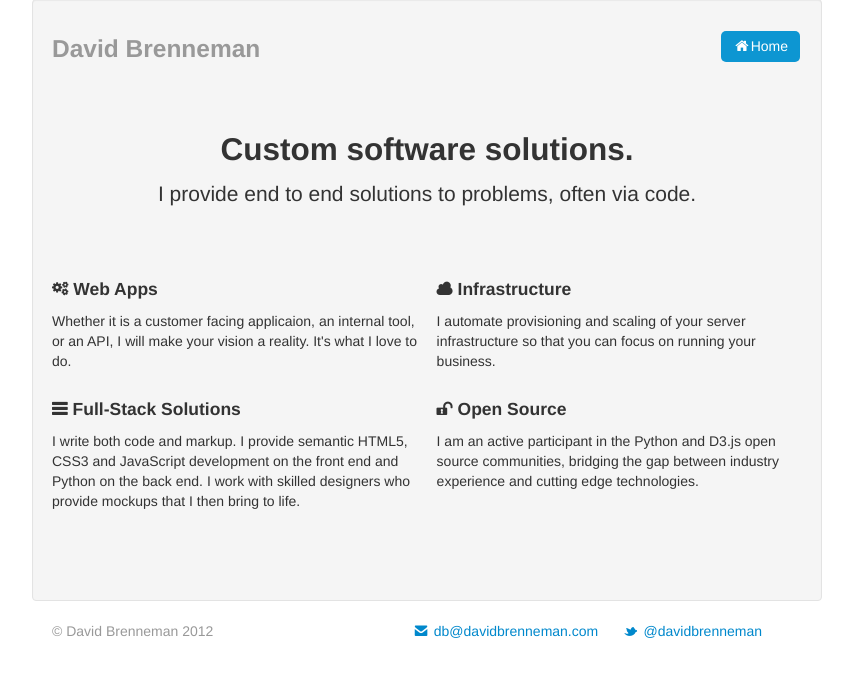
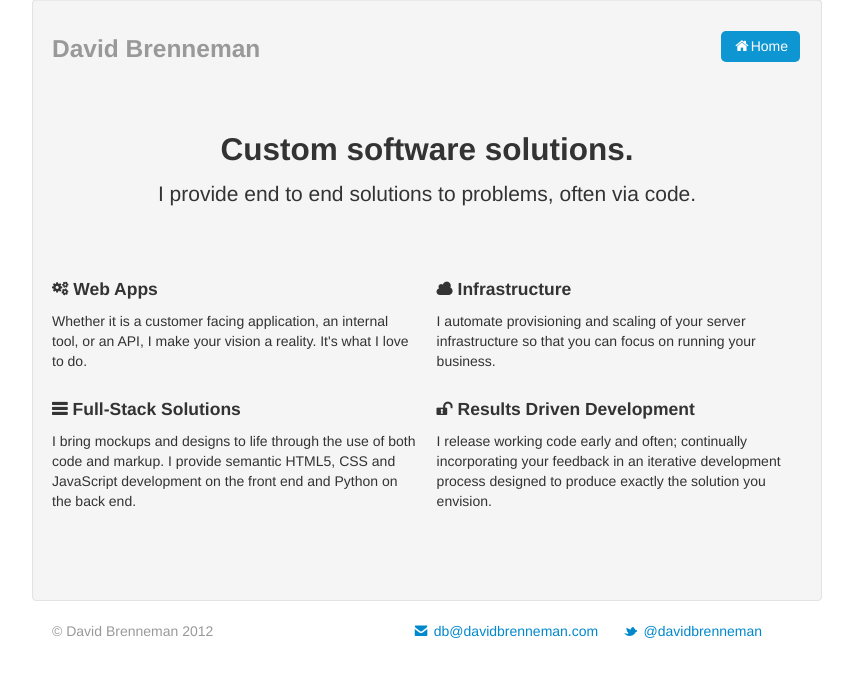
Before and after one commit to dbrenneman/DontPanic, a Flask app: page / in a window 1280 px wide. Shown: the part 41-718 px from the top of the page, without its empty margins (213-1066 px from the left). Run offline with Flask 2, Linux system fonts and the light colour scheme; parts of the project's set-up code (start-up, migrations or seed data) failed here and were passed over; some web fonts are replaced.

Commit message:
tweaked homepage text

```diff
--- a/templates/home.html
+++ b/templates/home.html
@@ -9,18 +9,18 @@
 <div class="row-fluid panic">
   <div class="span6">
     <h4><i class="icon-cogs"></i> Web Apps</h4>
-    <p>Whether it is a customer facing applicaion, an internal tool, or an API, I will make your vision a reality. It's what I love to do.</p>
+    <p>Whether it is a customer facing application, an internal tool, or an API, I make your vision a reality. It's what I love to do.</p>
 
     <h4><i class="icon-reorder"></i> Full-Stack Solutions</h4>
-    <p>I write both code and markup. I provide semantic HTML5, CSS3 and JavaScript development on the front end and Python on the back end. I work with skilled designers who provide mockups that I then bring to life.</p>
+    <p>I bring mockups and designs to life through the use of both code and markup. I provide semantic HTML5, CSS and JavaScript development on the front end and Python on the back end.</p>
   </div>
 
   <div class="span6">
     <h4><i class="icon-cloud"></i> Infrastructure</h4>
     <p>I automate provisioning and scaling of your server infrastructure so that you can focus on running your business.</p>
 
-    <h4><i class="icon-unlock"></i> Open Source</h4>
-    <p>I am an active participant in the Python and D3.js open source communities, bridging the gap between industry experience and cutting edge technologies.</p>
+    <h4><i class="icon-unlock"></i> Results Driven Development</h4>
+    <p>I release working code early and often; continually incorporating your feedback in an iterative development process designed to produce exactly the solution you envision.</p>
   </div>
 </div>
 {% endblock %}
```
